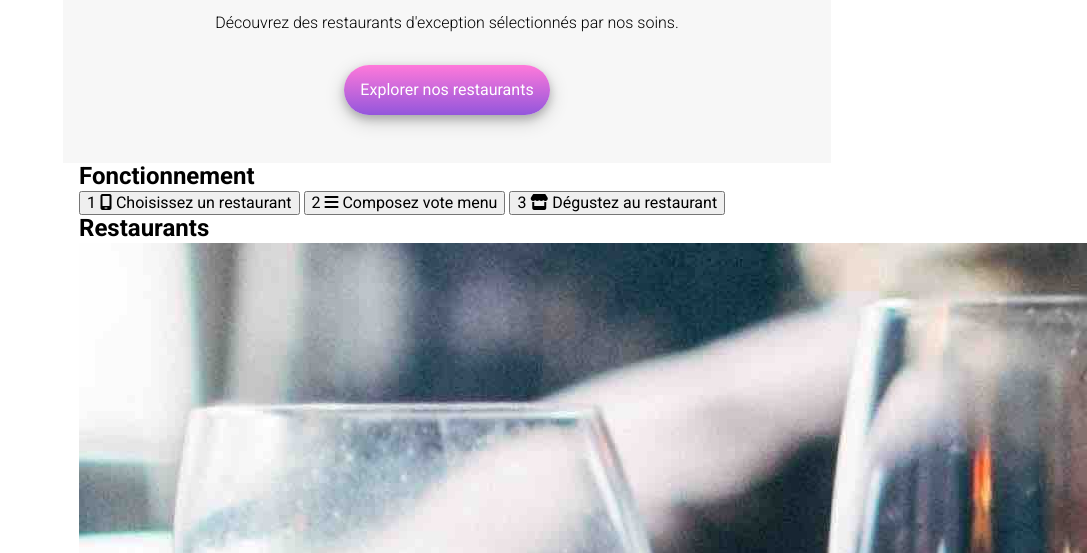
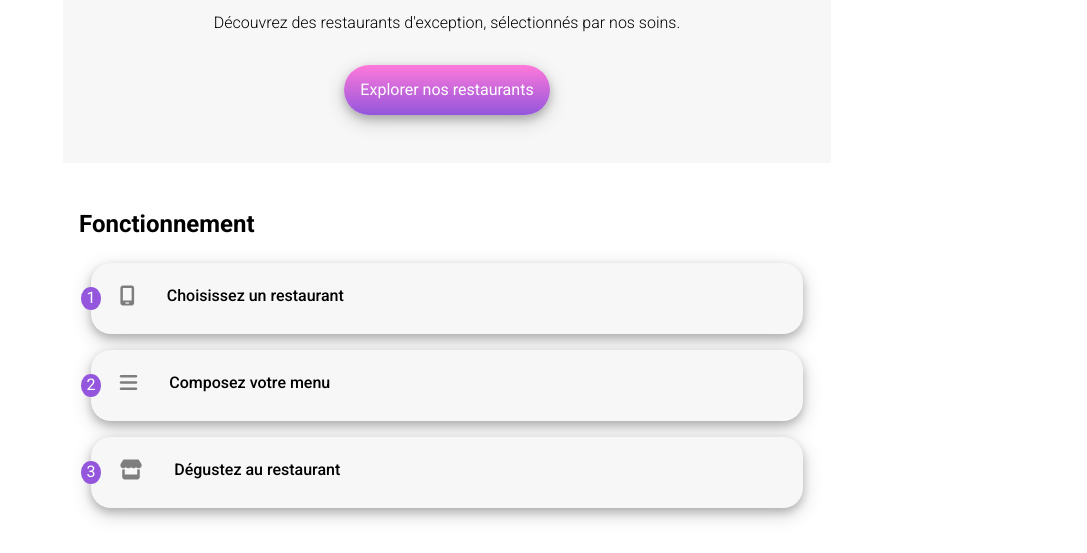
Before and after one commit to michelre/chane-to_jean_3_102022, a plain HTML site: page index.html in a window 1280 px wide. Shown: the part 232-785 px from the top of the page, without its empty margins (193-1280 px from the left). Drawn offline with Linux system fonts and the light colour scheme; a web font is replaced by a local one.

Commit message:
Write Fonctionnement Section SCSS

```diff
--- a/index.html
+++ b/index.html
@@ -23,35 +23,32 @@
         </div>
         <div class="header__calltoaction">
             <h1 class="header__calltoaction__title">Réservez le menu qui vous convient</h1>
-            <p class="header__calltoaction__byline">Découvrez des restaurants d'exception sélectionnés par nos soins.</p>
+            <p class="header__calltoaction__byline">Découvrez des restaurants d'exception, sélectionnés par nos soins.
+            </p>
             <button class="btn header__calltoaction__btn">Explorer nos restaurants</button>
         </div>
     </header>
 
     <main>
         <section class="fonctionnement-section">
-            <h2>Fonctionnement</h2>
-            <button>
-                <span>1</span>
-                <span>
-                    <i class="fa-solid fa-mobile-screen"></i>
-                </span>
-                <span>Choisissez un restaurant</span>
-            </button>
-            <button>
-                <span>2</span>
-                <span>
-                    <i class="fa-solid fa-bars"></i>
-                </span>
-                <span>Composez vote menu</span>
-            </button>
-            <button>
-                <span>3</span>
-                <span>
-                    <i class="fa-solid fa-store"></i>
-                </span>
-                <span>Dégustez au restaurant</span>
-            </button>
+            <h2 class="fonctionnement-section__title">Fonctionnement</h2>
+            <div class="fonctionnement-section__cards">
+                <div class="fonctionnement-section__cards__card">
+                    <p class="fonctionnement-section__cards__card__number">1</p>
+                    <i class="fa-solid fa-mobile-screen fa-lg fonctionnement-section__cards__card__icon"></i>
+                    <p class="fonctionnement-section__cards__card__text">Choisissez un restaurant</p>
+                </div>
+                <div class="fonctionnement-section__cards__card">
+                    <p class="fonctionnement-section__cards__card__number">2</p>
+                    <i class="fa-solid fa-bars fa-lg fonctionnement-section__cards__card__icon"></i>
+                    <p class="fonctionnement-section__cards__card__text">Composez votre menu</p>
+                </div>
+                <div class="fonctionnement-section__cards__card">
+                    <p class="fonctionnement-section__cards__card__number">3</p>
+                    <i class="fa-solid fa-store fa-lg fonctionnement-section__cards__card__icon"></i>
+                    <p class="fonctionnement-section__cards__card__text">Dégustez au restaurant</p>
+                </div>
+            </div>
         </section>
         <section class="restaurants-section">
             <h1>Restaurants</h1>
--- a/sass/base/_typography.scss
+++ b/sass/base/_typography.scss
@@ -5,6 +5,6 @@ body {
     font-weight: $bolder-font-weight;
 }
 
-h1 {
+h1, h2 {
     font-size: 1.5rem;
 }
--- /dev/null
+++ b/sass/components/_cards.scss
@@ -0,0 +1,27 @@
+.fonctionnement-section__cards__card {
+    display: flex;
+    background-color: $background-color-2;
+    padding: 1.5rem;
+    border-radius: 20px;
+    @include box-shadow;
+
+
+    &__number {
+        position: relative;
+        right: 2.15rem;
+        width: 1rem;
+        text-align: center;
+        color: $button-text-color;
+        background-color: $primary-colour;
+        padding: 0.15rem;
+        border-radius: 50%;
+        font-weight: 400;
+    }
+
+    &__icon {
+       color: $fonctionnement-card-icon-color;
+       margin-left: -1rem;
+       padding-right: 2rem;
+       padding-top: 0.5rem;
+    }
+}
--- a/sass/main.scss
+++ b/sass/main.scss
@@ -5,4 +5,5 @@
 @import "./base/typography";
 @import "./pages/home";
 @import "./pages/menu";
-@import "./components/buttons"
+@import "./components/buttons";
+@import "./components/cards";
--- a/sass/pages/_home.scss
+++ b/sass/pages/_home.scss
@@ -42,5 +42,21 @@
 
     }
 
+}
 
+.fonctionnement-section {
+    padding: 3rem 0;
+
+    &__title {
+        padding-bottom: 1.5rem;
+    }
+
+    &__cards {
+        display: grid;
+        grid-template-columns: 1;
+        grid-template-rows: auto;
+        row-gap: 1rem;
+        padding-left: 0.75rem;
+        padding-right: 0.75rem;
+    }
 }
--- a/sass/utils/_variables.scss
+++ b/sass/utils/_variables.scss
@@ -7,6 +7,7 @@ $background-colour-1: #FFFFFF;
 $background-color-2: #F7F7F7;
 $background-color-3: #EAEAEA;
 $footer-background-color: #353535;
+$fonctionnement-card-icon-color: #7E7E7E;
 
 $text-font: 'Roboto', sans-serif;
 $logo-title-font: 'Shrikhand', cursive;
```
Also changed, not shown: css/main.css, 1 other file.
